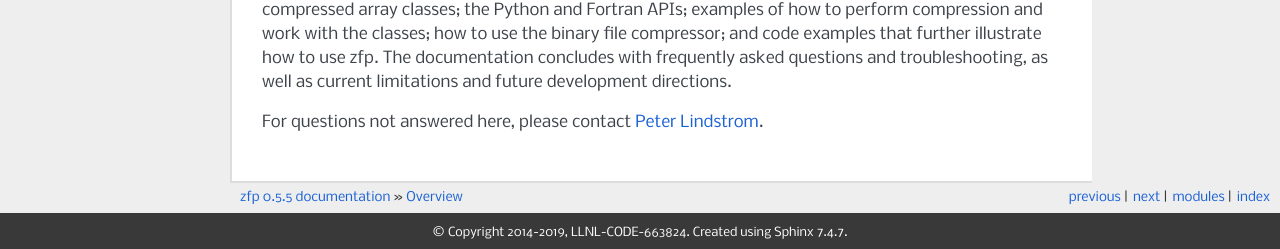
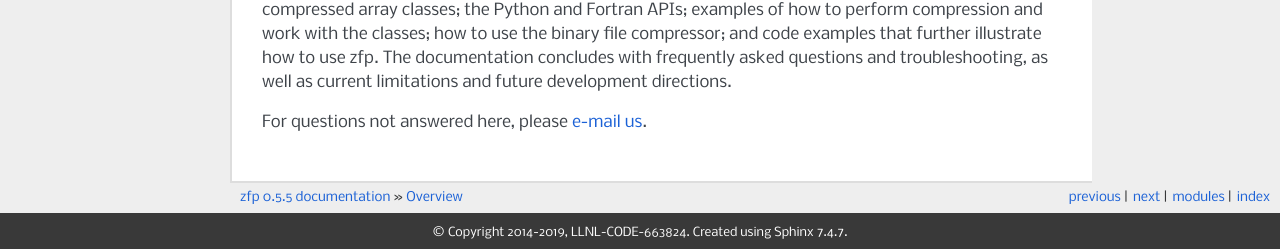
Before and after one commit to LLNL/zfp, a Sphinx documentation site: the page built from docs/source/overview.rst, in a window 1280 px wide. Shown: the part 1219-1468 px from the top of the page. Built offline with Sphinx 7.4.7, drawn with Linux system fonts in a browser that asks for light colours; formulas are drawn with MathJax 3.

Commit message:
Update contact email

```diff
--- a/docs/source/directions.rst
+++ b/docs/source/directions.rst
@@ -80,5 +80,5 @@ important features, including:
   bindings for C, C++, Fortran, and Python to expose the majority of |zfp|'s
   capabilities through all of these programming languages.
 
-Please contact `Peter Lindstrom <mailto:pl@llnl.gov>`__ with requests for
+Please `contact us <mailto:zfp@llnl.gov>`__ with requests for
 features not listed above.
--- a/docs/source/faq.rst
+++ b/docs/source/faq.rst
@@ -7,7 +7,7 @@ FAQ
 
 The following is a list of answers to frequently asked questions.  For
 questions not answered here or elsewhere in the documentation, please
-e-mail `Peter Lindstrom <mailto:pl@llnl.gov>`__.
+`e-mail us <mailto:zfp@llnl.gov>`__.
 
 Questions answered in this FAQ:
 
--- a/docs/source/introduction.rst
+++ b/docs/source/introduction.rst
@@ -46,5 +46,5 @@ see the |zfp|
 `website <https://computation.llnl.gov/projects/floating-point-compression>`_.
 For bug reports, please consult the
 `GitHub issue tracker <https://github.com/LLNL/zfp/issues>`_.
-For questions, comments, and requests, please contact
-`Peter Lindstrom <mailto:pl@llnl.gov>`__.
+For questions, comments, and requests, please
+`contact us <mailto:zfp@llnl.gov>`__.
--- a/docs/source/overview.rst
+++ b/docs/source/overview.rst
@@ -84,5 +84,5 @@ how to use |zfp|.  The documentation concludes with frequently asked questions
 and troubleshooting, as well as current limitations and future development
 directions.
 
-For questions not answered here, please contact
-`Peter Lindstrom <mailto:pl@llnl.gov>`_.
+For questions not answered here, please
+`e-mail us <mailto:zfp@llnl.gov>`_.
```
Also changed, not shown: README.md (+2 -2 lines).
